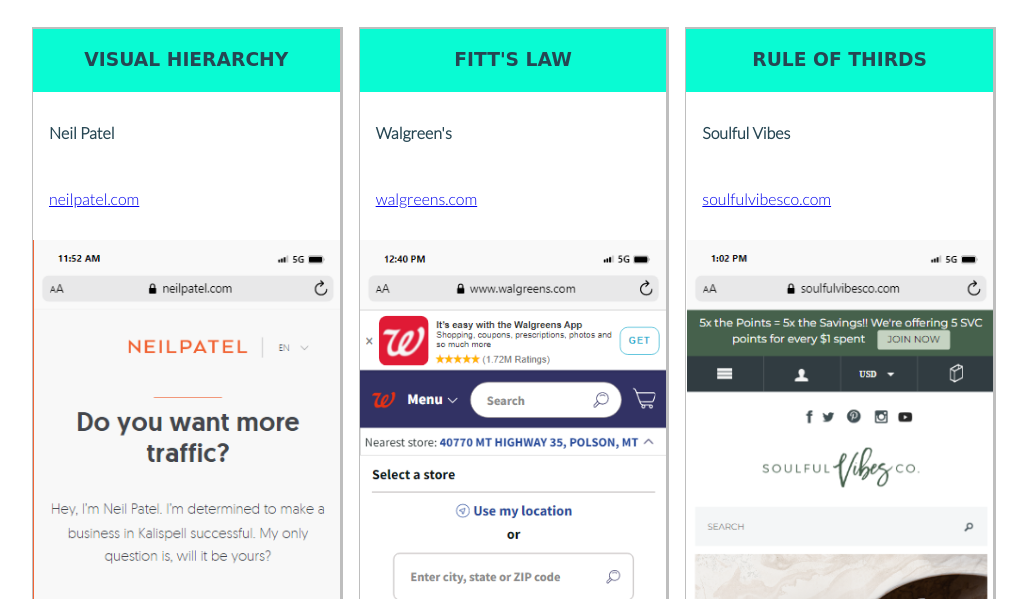
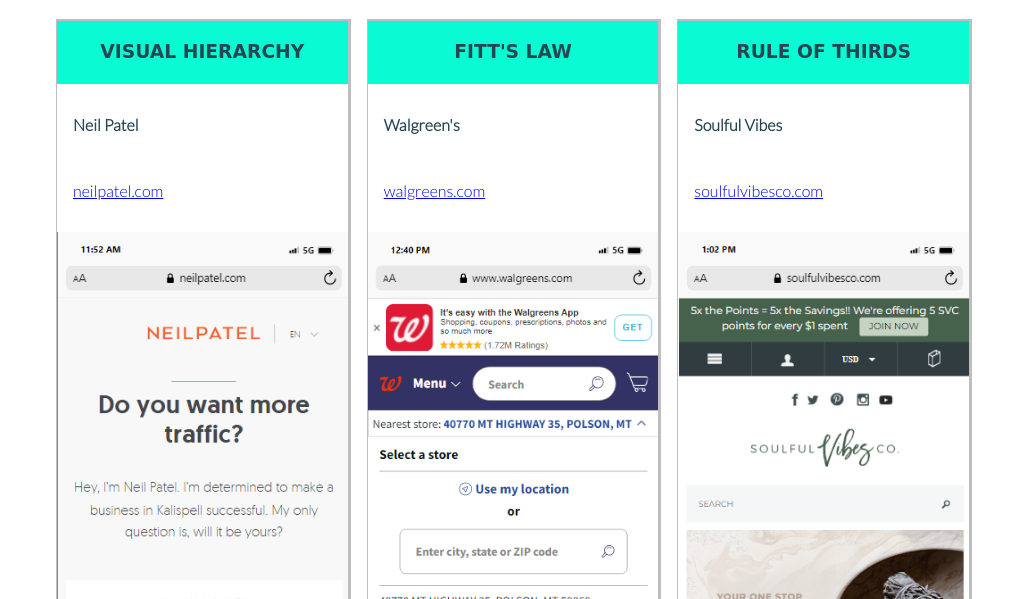
Before and after one commit to melodycurran/wdd230, a plain HTML site: page lesson2/design-principles.html in a window 1280 px wide. Shown: the part 201-800 px from the top of the page, without its empty margins (127-1154 px from the left). Drawn offline with Linux system fonts and the light colour scheme; a web font is replaced by a local one.

Commit message:
added padding

```diff
--- a/lesson2/css/styles.css
+++ b/lesson2/css/styles.css
@@ -14,8 +14,7 @@ main {
     grid-template-columns: 1fr 1fr 1fr;
     grid-gap: 20px;
     text-align: justify;
-    padding-top: 2em;
-    padding-bottom: 2em;
+    padding: 1.5em;
 }
 .visual-hierarchy {
     grid-column: 1 / 2;
```
